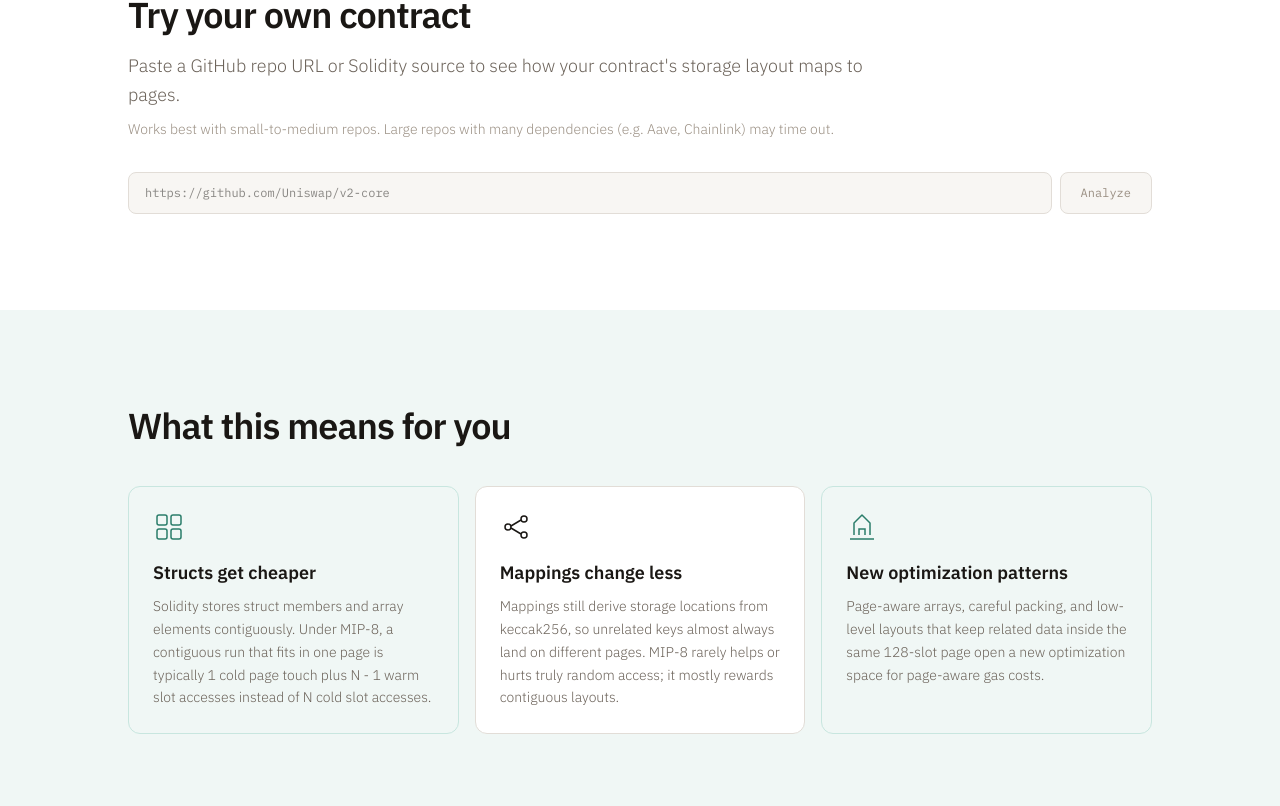
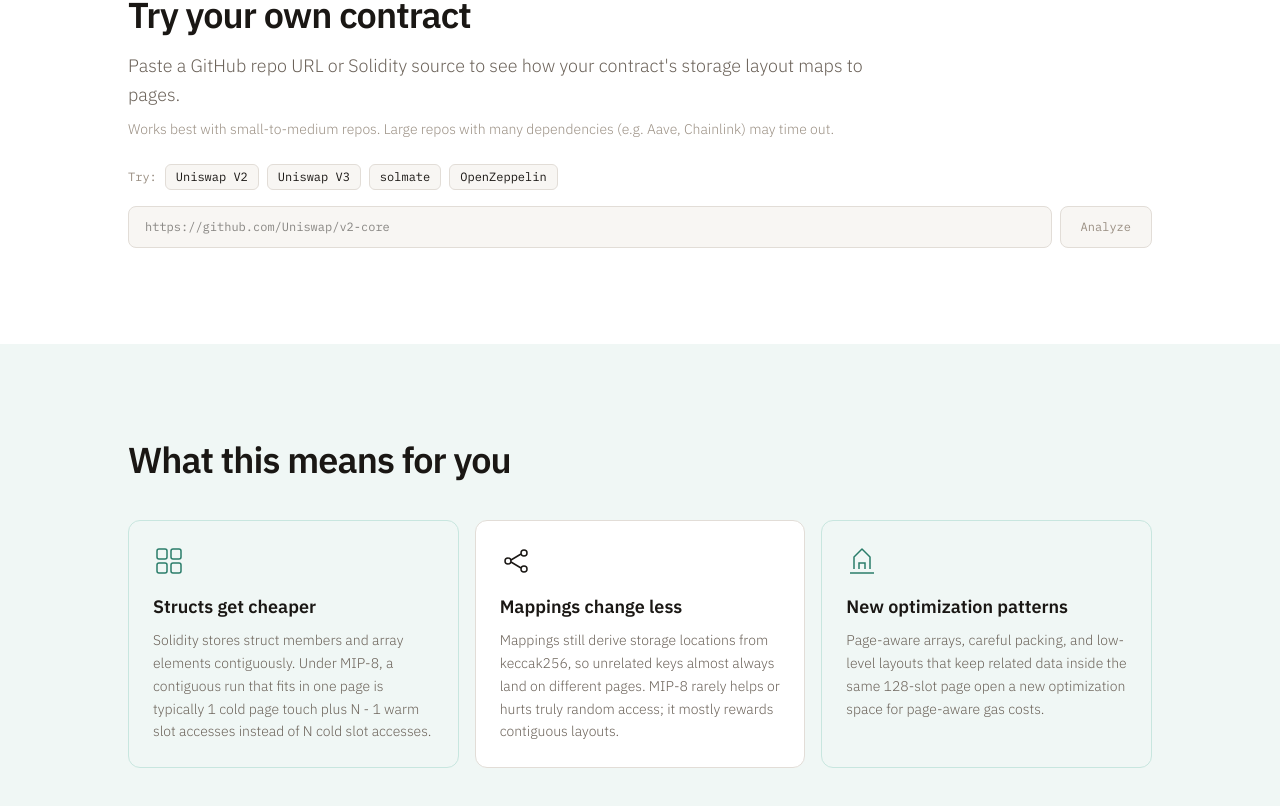
Before and after one commit to portdeveloper/pageified-storage, a Next.js app: page /mip-8 in a window 1280 px wide. Shown: the part 6035-6841 px from the top of the page. Built offline with nearby package versions, Linux system fonts and the light colour scheme.

Commit message:
Add quick-access repo buttons to MIP-8 landing page analyzer section

```diff
--- a/src/components/AnalyzerSection.tsx
+++ b/src/components/AnalyzerSection.tsx
@@ -26,10 +26,28 @@ export default function AnalyzerSection() {
           Paste a GitHub repo URL or Solidity source to see how your
           contract&apos;s storage layout maps to pages.
         </p>
-        <p className="text-sm text-text-tertiary font-light max-w-3xl leading-relaxed mb-8">
+        <p className="text-sm text-text-tertiary font-light max-w-3xl leading-relaxed mb-6">
           Works best with small-to-medium repos. Large repos with many
           dependencies (e.g. Aave, Chainlink) may time out.
         </p>
+
+        <div className="flex flex-wrap items-center gap-2 mb-4">
+          <span className="font-mono text-xs text-text-tertiary">Try:</span>
+          {[
+            { name: "Uniswap V2", url: "https://github.com/Uniswap/v2-core" },
+            { name: "Uniswap V3", url: "https://github.com/Uniswap/v3-core" },
+            { name: "solmate", url: "https://github.com/transmissions11/solmate" },
+            { name: "OpenZeppelin", url: "https://github.com/OpenZeppelin/openzeppelin-contracts" },
+          ].map((repo) => (
+            <button
+              key={repo.url}
+              onClick={() => router.push(`/analyzer?q=${encodeURIComponent(repo.url)}`)}
+              className="font-mono text-xs px-2.5 py-1 rounded-md border border-border bg-surface hover:border-text-secondary hover:bg-surface-elevated transition-all cursor-pointer"
+            >
+              {repo.name}
+            </button>
+          ))}
+        </div>
 
         <div className="flex gap-2">
           <input
```
